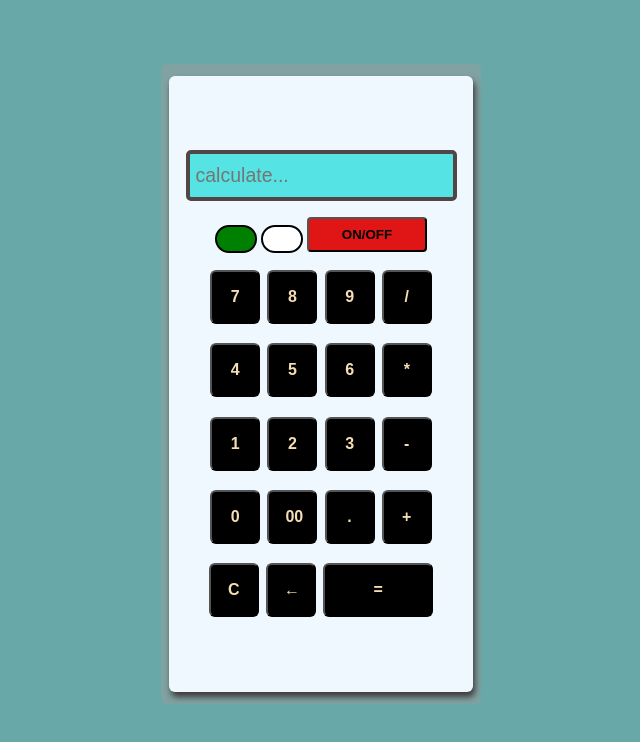
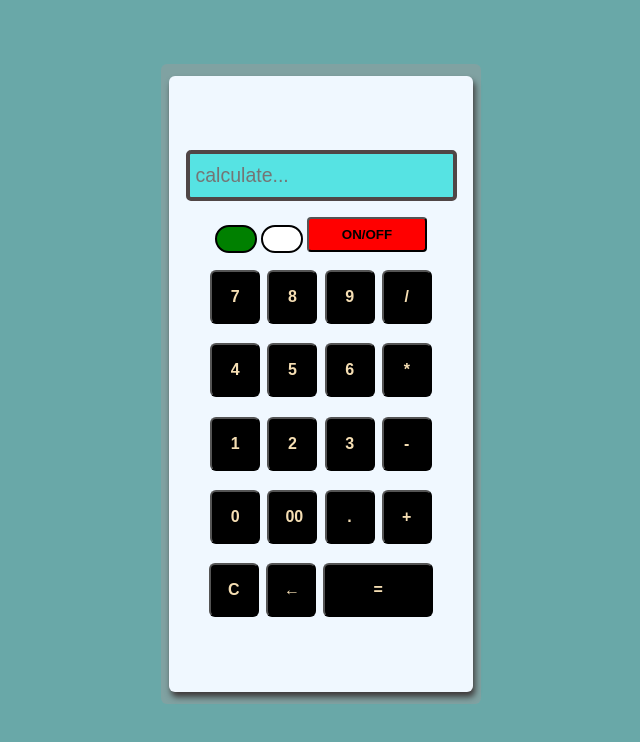
Before and after one commit to abhayrajak06/Calculator, a plain HTML site: page index.html in a window 1280 px wide. Both pictures are taken after a click on the button "ON/OFF". Shown: the whole page, without its empty margins (319-959 px from the left). Drawn offline with Linux system fonts and the light colour scheme.

Commit message:
on/off button style changes

```diff
--- a/script.js
+++ b/script.js
@@ -218,6 +218,7 @@ const action = function (onoff) {
     document.querySelector("input").classList.add("on");
     document.querySelector("input").placeholder = "calculate...";
     document.querySelector(".onLight").classList.add("on-green");
+    document.querySelector(".onoff").classList.add("onoffr");
   } else {
     string = "";
     document.querySelector("input").value = string;
@@ -225,6 +226,7 @@ const action = function (onoff) {
     document.querySelector("input").placeholder = "";
     document.querySelector(".onLight").classList.remove("on-green");
     document.querySelector(".offLight").classList.add("alert");
+    document.querySelector(".onoff").classList.remove("onoffr");
     // document.querySelector(".input").classList.add("off");
     // document.querySelector(".offLight").classList.add("alert");
     setTimeout(() => {
--- a/style.css
+++ b/style.css
@@ -78,3 +78,7 @@
 body{
     background-color: rgb(105, 168, 168);
 }
+
+.onoffr{
+    background-color: red !important;
+}
```
